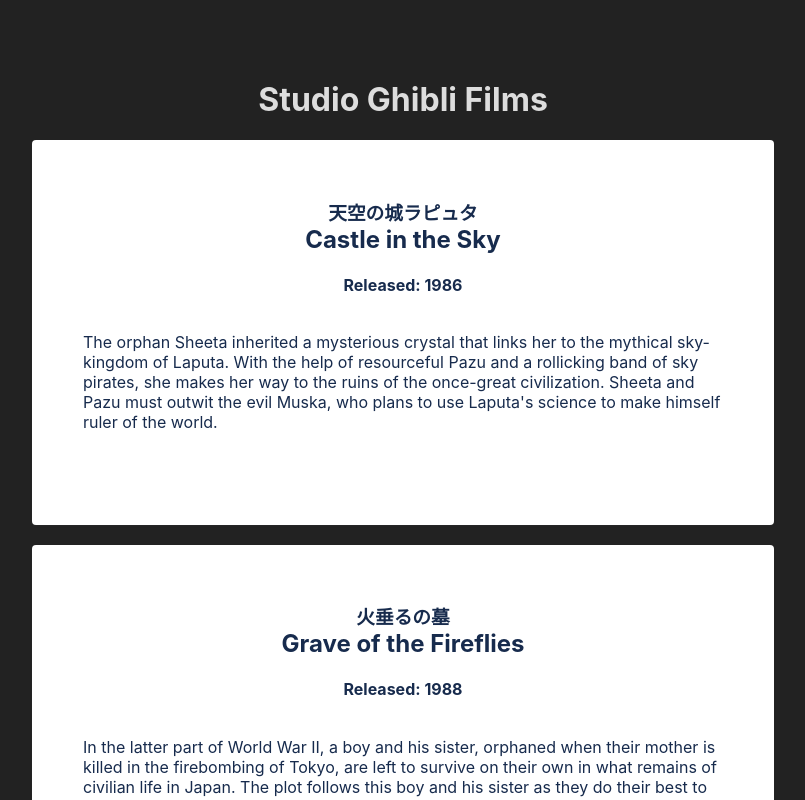
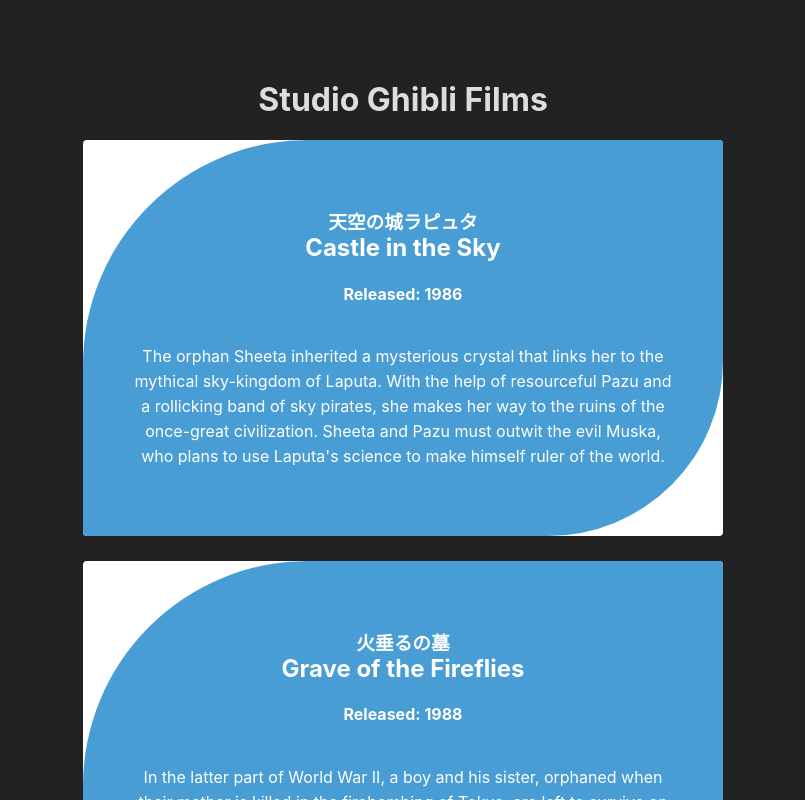
Before and after one commit to kand123/first-react-app, a React (Create React App) app: page / in a window 1280 px wide. Shown: the top 800 px of the page, without its empty margins (237-1042 px from the left). Built offline with nearby package versions, Linux system fonts and the light colour scheme.

Commit message:
a little styling

```diff
--- a/src/App.css
+++ b/src/App.css
@@ -1,3 +1,3 @@
-h1, Card, div {background-color: #222; display: flex; flex-direction: column; align-items: center;}
+h1, div {background-color: #222; display: flex; flex-direction: column; align-items: center;}
 
 h1 {margin-top: 80px; color: #ddd;}
--- a/src/components/FilmContent.css
+++ b/src/components/FilmContent.css
@@ -1,12 +1,12 @@
 
 .card {
     width: 50%;
-    margin-bottom: 20px;
+    margin-bottom: 25px;
     /* display: flex; */
   display: flex;
   flex-direction: column;
   align-items: center;
-  padding: 3% 4% 6% 4%;
+  /* padding: 3% 4% 6% 4%; */
 
 
 
--- a/src/components/FilmContent.js
+++ b/src/components/FilmContent.js
@@ -1,24 +1,31 @@
-// import filmCard from './FilmCard'
-import { Card } from "@material-ui/core";
-// import { findByLabelText } from '@testing-library/dom'
+
+import { Card, Box } from "@material-ui/core";
 import "./FilmContent.css";
 
 const FilmContent = (props) => {
   const { id, title, original_title, description, date } = props;
   return (
+    <Card key={id} className="card">
+      <Box
+        sx={{
+          bgcolor: "#489DD4",
+          color: "white",
+          padding: "8%",
+          textAlign: "center",
+          borderRadius: "225px 1px 175px 1px",
+          lineHeight: "25px",
+          fontWeight: "medium",
+        }}
+      >
+        {/* <Typography sx={{color: "textPrimary"}}> */}
+        <h3>{original_title}</h3>
+        <h2>{title}</h2>
+        <h4>Released: {date}</h4>
 
-    <Card
-      key={id}
-      className="card"
-      sx={{ display: "flex", flexDirection: "column", alignItems: "center",}}
-    >
-      <h3>{original_title}</h3>
-      <h2>{title}</h2>
-      <h4>Released: {date}</h4>
-
-      <p>{description}</p>
+        <p>{description}</p>
+        {/* </Typography> */}
+      </Box>
     </Card>
-
   );
 };
 
```
